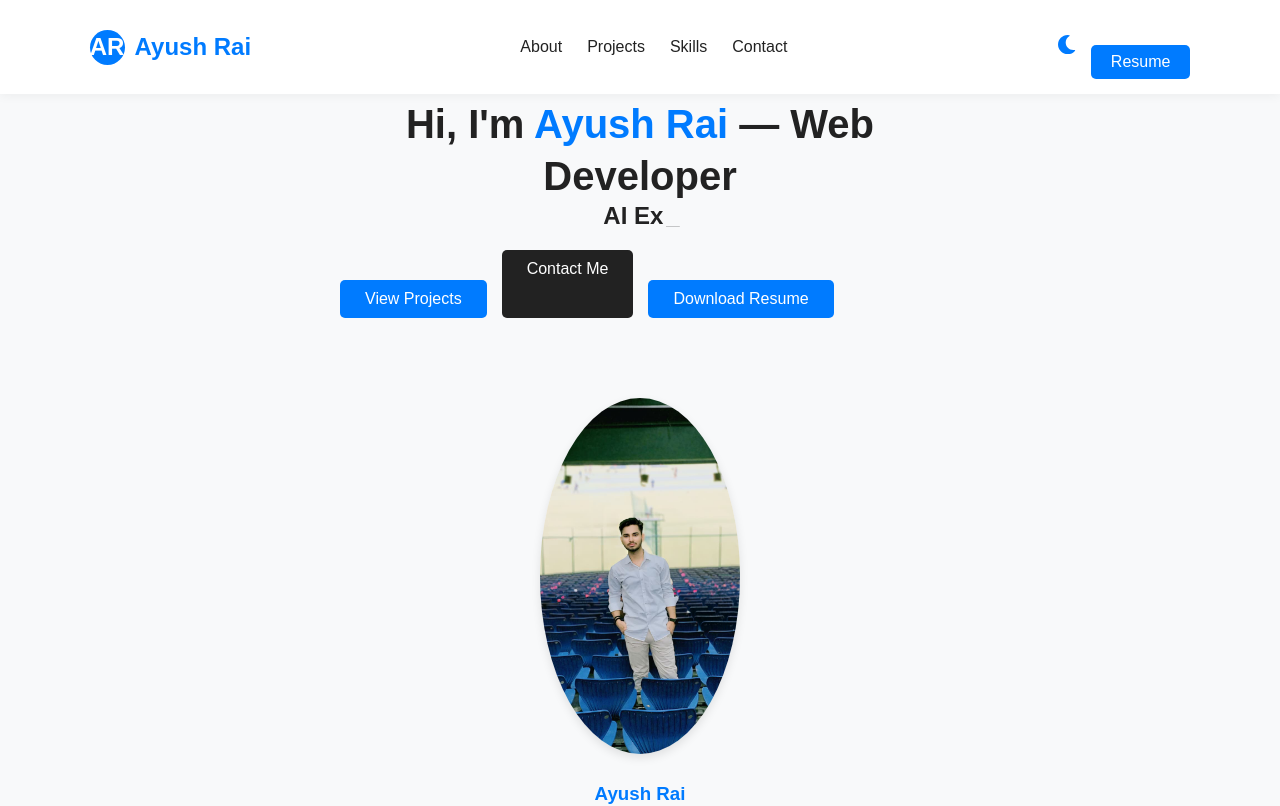
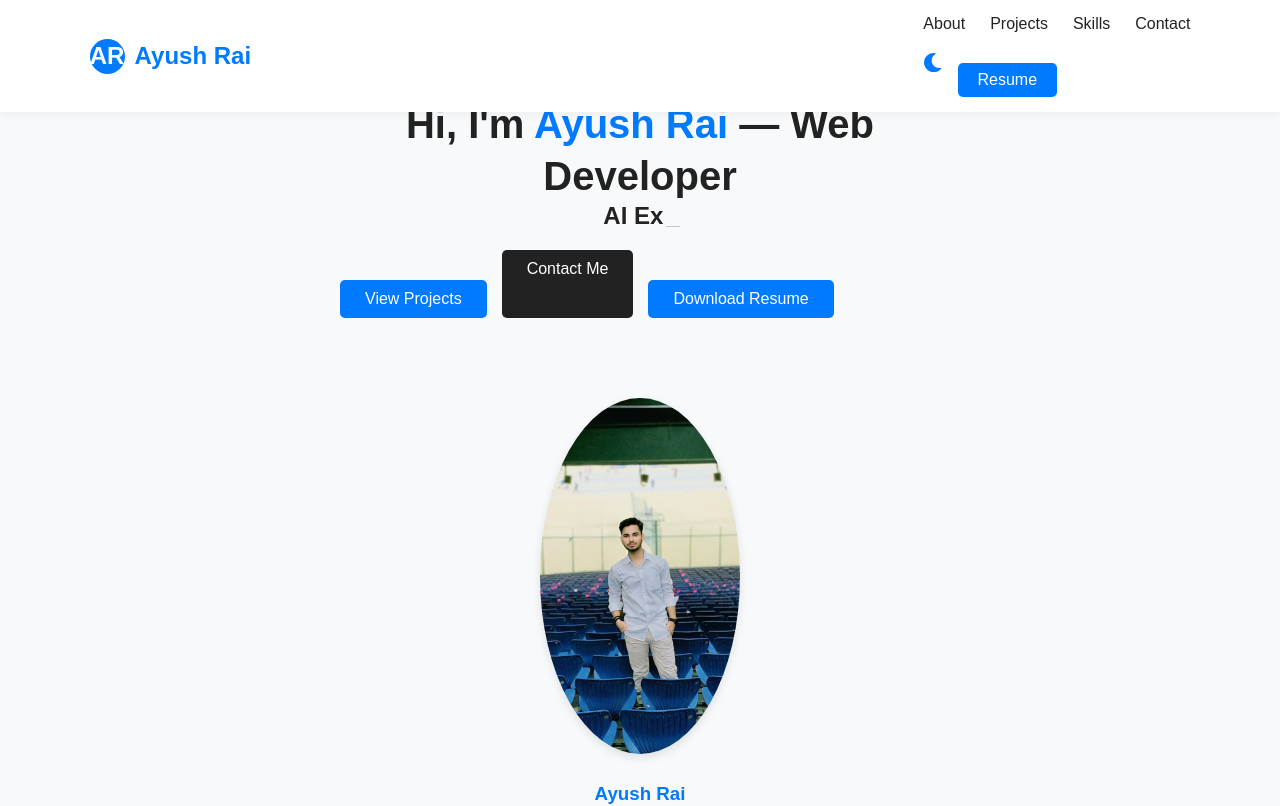
Before and after one commit to Ayushrai9142/ayushstudio, a React (Create React App) app: page / in a window 1280 px wide. Shown: the top 806 px of the page. Built offline with nearby package versions, Linux system fonts and the light colour scheme.

Commit message:
Update Navbar.js

```diff
--- a/src/components/Navbar.js
+++ b/src/components/Navbar.js
@@ -1,5 +1,5 @@
 import React, { useState } from 'react';
-import './Navbar.css'; // optional if you want modular CSS
+import './Navbar.css';
 import { FaMoon, FaSun, FaBars } from 'react-icons/fa';
 
 const Navbar = ({ theme, toggleTheme }) => {
@@ -13,7 +13,6 @@ const Navbar = ({ theme, toggleTheme }) => {
           <div>Ayush Rai</div>
         </div>
 
-        <nav>
         <button
           className="hamburger"
           onClick={() => setOpen(!open)}
@@ -22,20 +21,21 @@ const Navbar = ({ theme, toggleTheme }) => {
         >
           <FaBars />
         </button>
-          <ul className={open ? "show" : ""}>
+
+        <nav className={open ? 'show' : ''}>
+          <ul>
             <li><a href="#about">About</a></li>
             <li><a href="#projects">Projects</a></li>
             <li><a href="#skills">Skills</a></li>
             <li><a href="#contact">Contact</a></li>
           </ul>
-        </nav>
-
           <div className="actions">
             <button className="icon-btn" onClick={toggleTheme} aria-label="Toggle Theme">
               {theme === 'dark' ? <FaSun /> : <FaMoon />}
             </button>
             <a className="btn" href="resume.pdf" download>Resume</a>
           </div>
+        </nav>
       </div>
     </header>
   );
```
Lines whose indentation alone changed are shown as unchanged.
